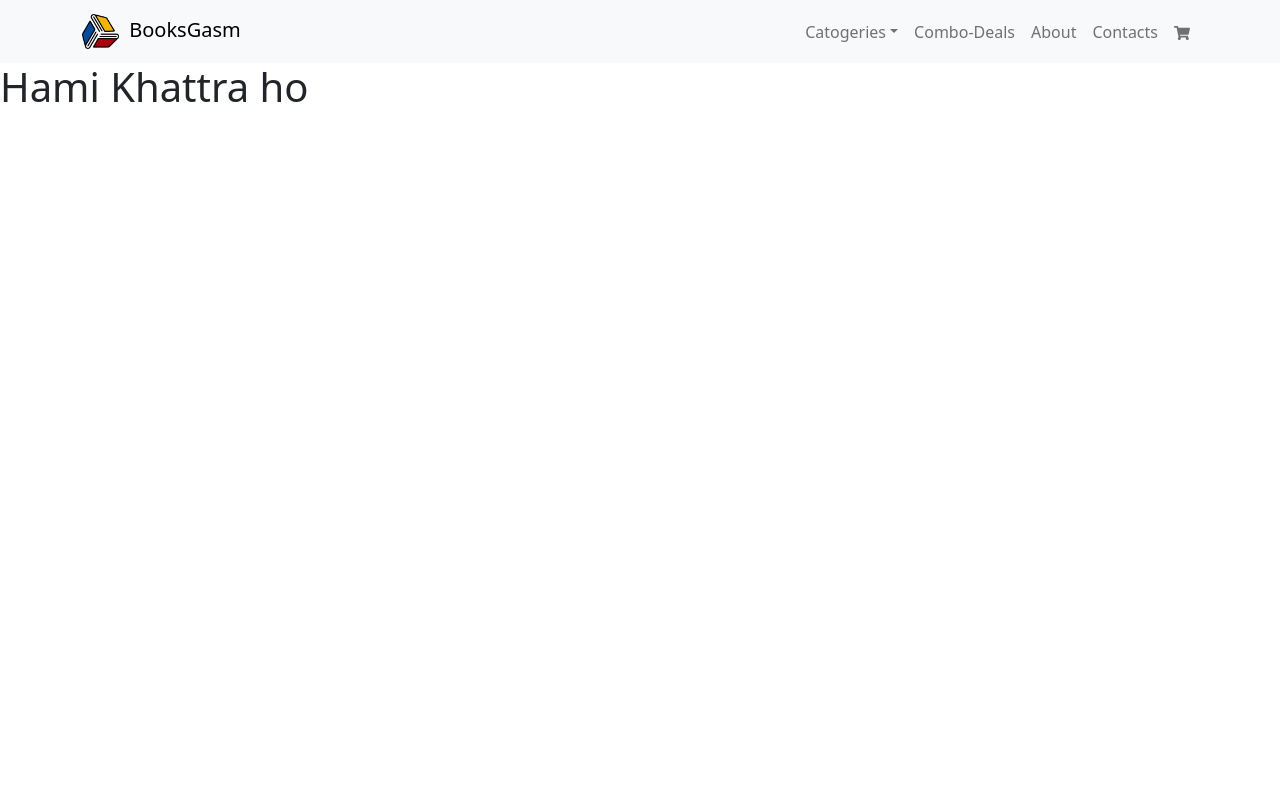
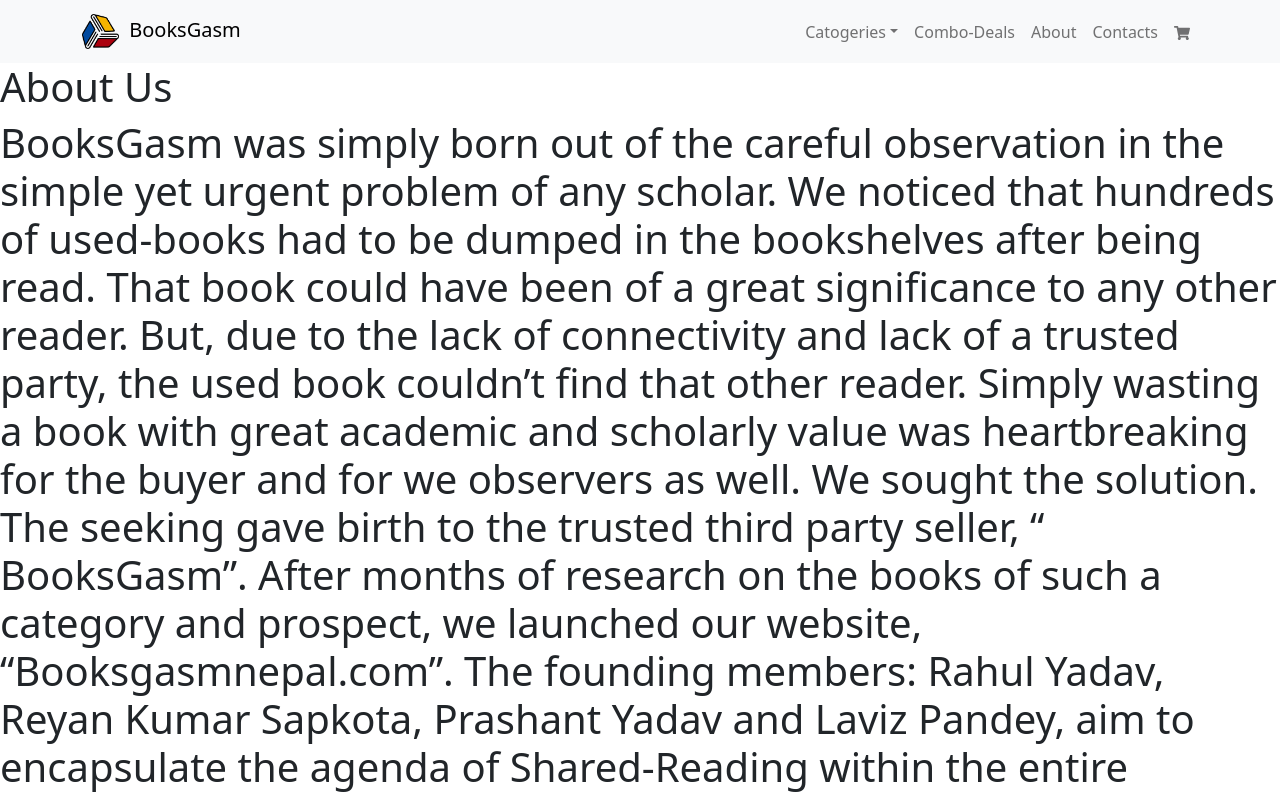
Before and after one commit to lavizp/BooksgasmNepalWebsite, a React (Create React App) app: page /about in a window 1280 px wide. Shown: the top 797 px of the page. Built offline with nearby package versions, Linux system fonts and the light colour scheme.

Commit message:
About Page Details

```diff
--- a/src/Pages/AboutUsPage.js
+++ b/src/Pages/AboutUsPage.js
@@ -4,7 +4,32 @@ export default function AboutUsPage() {
   return (
     <>
       <NavBar />
-      <h1>Hami Khattra ho</h1>
+      <h1>About Us</h1>
+      <h1>
+        BooksGasm was simply born out of the careful observation in the simple
+        yet urgent problem of any scholar. We noticed that hundreds of
+        used-books had to be dumped in the bookshelves after being read. That
+        book could have been of a great significance to any other reader. But,
+        due to the lack of connectivity and lack of a trusted party, the used
+        book couldn’t find that other reader. Simply wasting a book with great
+        academic and scholarly value was heartbreaking for the buyer and for we
+        observers as well. We sought the solution. The seeking gave birth to the
+        trusted third party seller, “ BooksGasm”. After months of research on
+        the books of such a category and prospect, we launched our website,
+        “Booksgasmnepal.com”. The founding members: Rahul Yadav, Reyan Kumar
+        Sapkota, Prashant Yadav and Laviz Pandey, aim to encapsulate the agenda
+        of Shared-Reading within the entire country. Business and monetary value
+        is a secondary aspect of our initiative. Our primary goal is to match
+        the used-book to the prospective buyer within a click of his finger, so
+        that the book and the buyer’s longing to learn does not go in vain. The
+        initiative also serves the Environment. Buying a used book at an
+        arguable reasonable price serves the 3R policy (Reduce, Reuse, Recycle).
+        Nevertheless, our goal is to ensure profit for both seller and buyer,
+        and ensure that the value of a significantly relevant book does not die
+        in a bookshelf. Furthermore, we try to become the best book providing
+        online platform in the country for students of all levels here. We are
+        here to make your learning journey much more easier here.
+      </h1>
     </>
   );
 }
```
